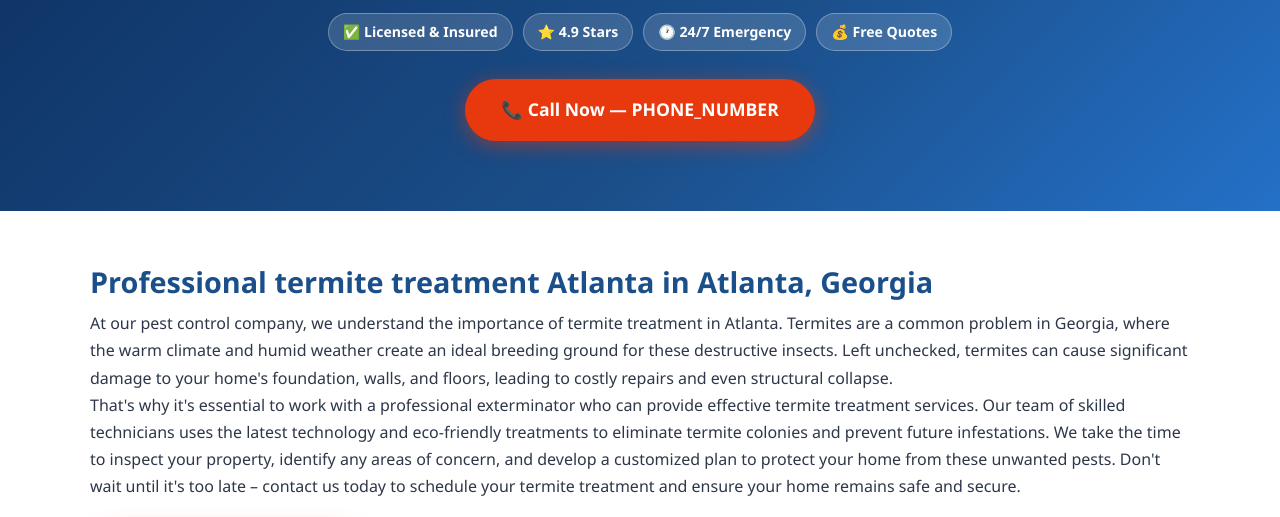
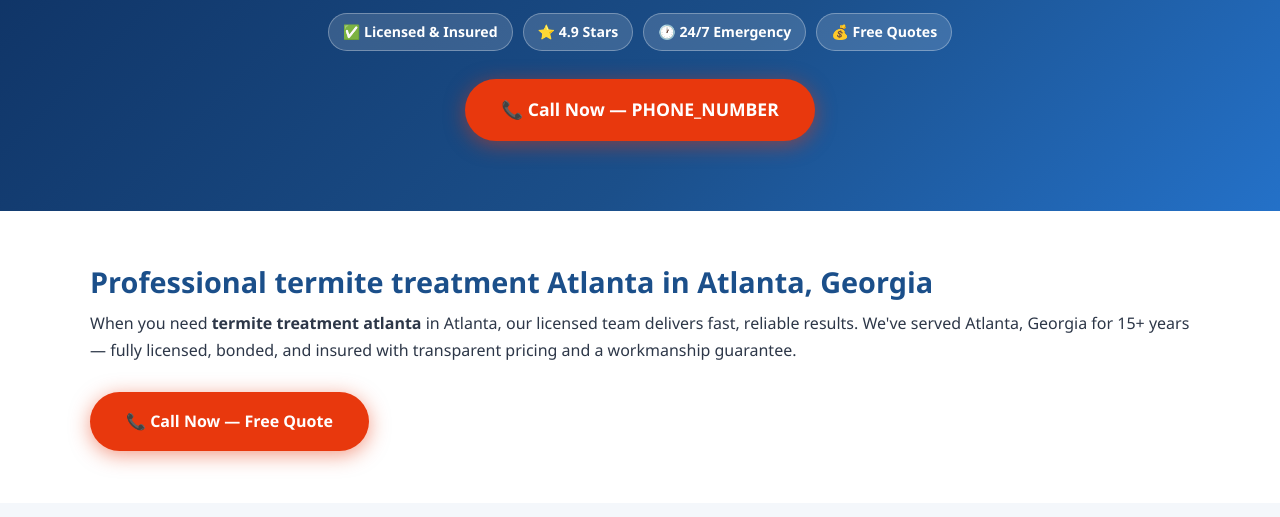
Before and after one commit to leadsmartaffiliate/pest-control-service-atlanta-ga, a plain HTML site: page termite-treatment/index.html in a window 1280 px wide. Shown: the part 283-800 px from the top of the page. Drawn offline with Linux system fonts and the light colour scheme.

Commit message:
Update termite-treatment/index.html

```diff
--- a/termite-treatment/index.html
+++ b/termite-treatment/index.html
@@ -170,8 +170,7 @@ footer{background:var(--dark);color:#c9d1e0;padding:40px 20px 20px}
 <section aria-labelledby="sub-intro-heading">
   <div class="section-inner">
     <h2 id="sub-intro-heading">Professional termite treatment Atlanta in Atlanta, Georgia</h2>
-    <p>At our pest control company, we understand the importance of termite treatment in Atlanta. Termites are a common problem in Georgia, where the warm climate and humid weather create an ideal breeding ground for these destructive insects. Left unchecked, termites can cause significant damage to your home's foundation, walls, and floors, leading to costly repairs and even structural collapse.</p>
-<p>That's why it's essential to work with a professional exterminator who can provide effective termite treatment services. Our team of skilled technicians uses the latest technology and eco-friendly treatments to eliminate termite colonies and prevent future infestations. We take the time to inspect your property, identify any areas of concern, and develop a customized plan to protect your home from these unwanted pests. Don't wait until it's too late – contact us today to schedule your termite treatment and ensure your home remains safe and secure.</p>
+    <p>When you need <strong>termite treatment atlanta</strong> in Atlanta, our licensed team delivers fast, reliable results. We've served Atlanta, Georgia for 15+ years — fully licensed, bonded, and insured with transparent pricing and a workmanship guarantee.</p>
     <br>
     <a href="tel:PHONE_NUMBER" class="btn-call" style="font-size:1em"
        aria-label="Call now for termite treatment Atlanta in Atlanta">📞 Call Now — Free Quote</a>
```
